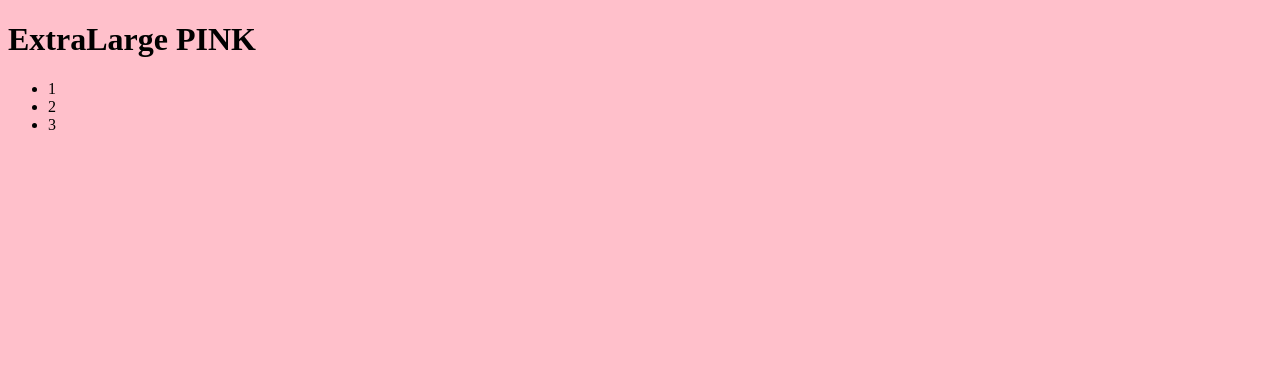
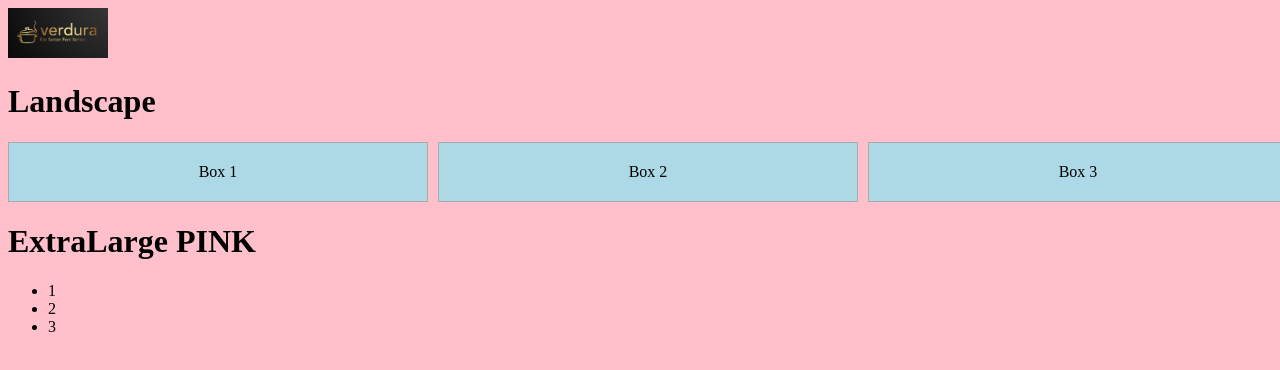
Before and after one commit to EisteeGang3/MediaQueries, a plain HTML site: page source/index.html in a window 1280 px wide. Drawn offline with Linux system fonts and the light colour scheme.

Commit message:
Aufgabe4

```diff
--- a/source/index.html
+++ b/source/index.html
@@ -8,6 +8,22 @@
 </head>
 <body>
 
+    <img src="verdura.png" width="100px">
+
+
+
+    <div class="landscape">
+        <h1>Landscape</h1>
+    </div>
+    <div class="portrait">
+        <h1>Portrait</h1>
+    </div>
+
+    <div class="container">
+        <div class="box">Box 1</div>
+        <div class="box">Box 2</div>
+        <div class="box">Box 3</div>
+    </div>
 
     <div class="extrasmall">
         <h1>ExtraSmall RED</h1>
--- a/source/style.css
+++ b/source/style.css
@@ -4,10 +4,42 @@ html,body{
     background-color: green;
 }
 
-/*Sichtbarkeit grundlegend ausschalten*/
 
 
 
+
+
+
+/*Aufgabe 2*/
+
+.landscape{
+    display: none;
+}
+
+.portrait{
+    display: none;
+}
+@media (orientation: landscape) {
+  .landscape {
+    display: block;
+  }
+}
+
+@media (orientation: portrait) {
+  .portrait{
+    display: block;
+  }
+}
+
+
+
+
+
+
+
+
+/*Aufgabe 1*/
+/*Sichtbarkeit grundlegend ausschalten*/
 .extrasmall{
     display: none;
 }
@@ -100,3 +132,56 @@ html,body{
         display: block;
     }
 }
+
+
+
+
+/*Aufgabe 3*/
+@media print{
+    body {
+        background: white;   /* Hintergründe entfernen */
+        color: black;
+    }
+    .small, .extrasmall, .medium, .img, .landscape, .portrait{
+        display: none;
+    }
+    .large{
+        display: block;
+    }
+    img{
+        display: none;
+    }
+}
+
+
+
+
+/*Aufgabe 4*/
+
+.container {
+    display: grid;
+    gap: 10px;
+}
+
+.container {
+    grid-template-columns: 1fr;
+}
+
+@media (min-width: 768px) {
+    .container {
+        grid-template-columns: repeat(2, 1fr);
+    }
+}
+
+@media (min-width: 1200px) {
+    .container {
+        grid-template-columns: repeat(3, 1fr);
+    }
+}
+
+.box {
+    background: lightblue;
+    padding: 20px;
+    border: 1px solid #aaa;
+    text-align: center;
+}
```
Also changed, not shown: source/verdura.png (added), 1 other file.
